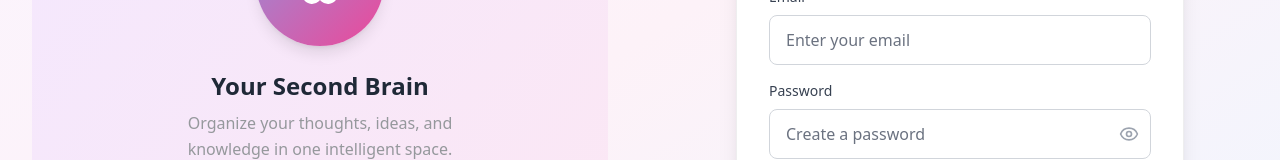
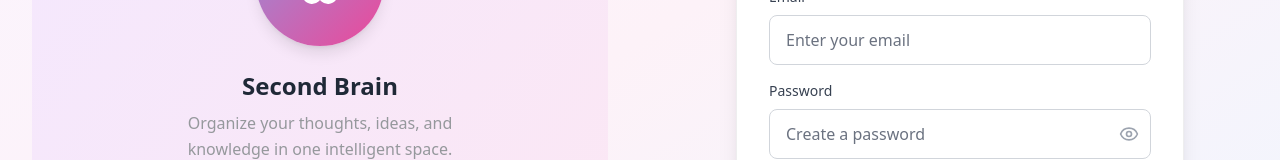
Before and after one commit to kartikeymishra2202/F_LL_Brain_Second, a React (Vite) app in the folder second-brain-frontend/brainly-frontend/: page / in a window 1280 px wide. Shown: the part 360-520 px from the top of the page. Built offline with nearby package versions, Linux system fonts and the light colour scheme; no server answers.

Commit message:
fix the warmup-server logic

```diff
--- a/second-brain-frontend/brainly-frontend/src/App.tsx
+++ b/second-brain-frontend/brainly-frontend/src/App.tsx
@@ -7,8 +7,17 @@ import { SignUp } from "./pages/SignUp";
 import Dashboard from "./pages/Dashboard";
 import axiosInstance from "./api/axios";
 import { SidebarProvider } from "./hooks/sidebarContent";
+import { useEffect } from "react";
 
 function App() {
+  useEffect(() => {
+    console.log("Warming up Second-Brain server...");
+    fetch("https://f-ll-brain-second.onrender.com", { method: "GET" }).catch(
+      () => {
+        console.log("Server warm-up ping is done.");
+      }
+    );
+  }, []);
   return (
     <>
       <SidebarProvider>
--- a/second-brain-frontend/brainly-frontend/src/api/axios.ts
+++ b/second-brain-frontend/brainly-frontend/src/api/axios.ts
@@ -11,7 +11,7 @@ const SPIN_UP_TOAST_ID = "server-spin-up";
 const axiosInstance = axios.create({
   baseURL: Backend_Url,
   withCredentials: true,
-  timeout: AXIOS_TIMEOUT, // 10 seconds timeout
+  timeout: AXIOS_TIMEOUT,
   headers: {
     "Content-Type": "application/json",
     Accept: "application/json",
@@ -44,12 +44,11 @@ axiosInstance.interceptors.request.use(
 // Add response interceptor for better error handling
 axiosInstance.interceptors.response.use(
   (response) => {
-    // --- NEW: On success, clear the timer and dismiss the toast ---
+    // ---On success, clear the timer and dismiss the toast ---
     if (response.config.metadata?.timer) {
       clearTimeout(response.config.metadata.timer);
     }
     toast.dismiss(SPIN_UP_TOAST_ID);
-    // --- End of new logic ---
 
     return response;
   },
@@ -62,7 +61,7 @@ axiosInstance.interceptors.response.use(
     if (error.code === "ECONNABORTED") {
       console.error("Request timeout");
       toast.error("The request timed out. Please try again.", {
-        id: "timeout-error", // Use a different ID
+        id: "timeout-error",
       });
     }
     return Promise.reject(error);
--- a/second-brain-frontend/brainly-frontend/src/pages/SignUp.tsx
+++ b/second-brain-frontend/brainly-frontend/src/pages/SignUp.tsx
@@ -133,9 +133,7 @@ const SecondBrainIllustration: React.FC = () => (
       <div className="w-32 h-32 bg-gradient-to-br from-purple-500 to-pink-500 rounded-full flex items-center justify-center mb-6 mx-auto shadow-lg">
         <Brain className="text-white" size={48} />
       </div>
-      <h3 className="text-2xl font-bold text-gray-800 mb-2">
-        Your Second Brain
-      </h3>
+      <h3 className="text-2xl font-bold text-gray-800 mb-2">Second Brain</h3>
       <p className="text-gray-600 max-w-xs mx-auto leading-relaxed">
         Organize your thoughts, ideas, and knowledge in one intelligent space.
       </p>
```
